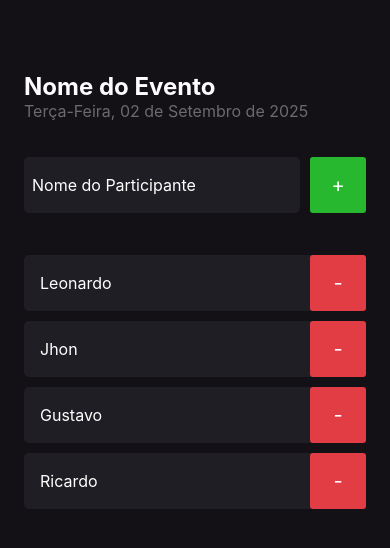
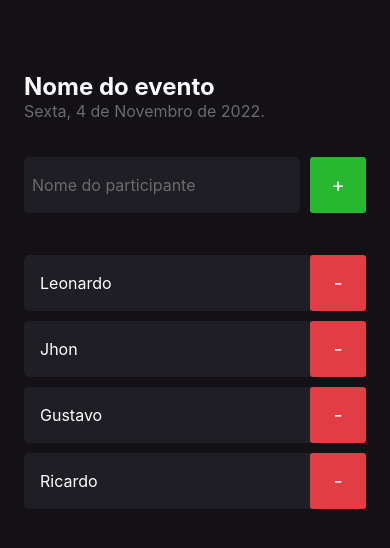
Before and after one commit to LeoAnders/im-here-event-track, a React Native app: screen / in a window 390 px wide. Shown: the top 548 px of the page. Built offline with nearby package versions, Linux system fonts and the light colour scheme.

Commit message:
feat: aplicar utilização do componente de `Alert` para adicionar e remover um participante

```diff
--- a/src/components/Participant/index.tsx
+++ b/src/components/Participant/index.tsx
@@ -7,7 +7,6 @@
 }
 
 export function Participant({ name, onRemove }: Props) {
-
   return (
     <View style={styles.container} >
       <Text style={styles.name}>
--- a/src/screens/Home/index.tsx
+++ b/src/screens/Home/index.tsx
@@ -1,65 +1,70 @@
-import { Text, View, TextInput, TouchableOpacity, FlatList } from "react-native";
+import { Text, View, TextInput, TouchableOpacity, FlatList, Alert } from "react-native";
 import { styles } from './styles'
 import { Participant } from "@/src/components/Participant";
 
 export function Home() {
-  const participants = [
-    {
-      id: 1,
-      name: 'Leonardo'
-    },
-    {
-      id: 2,
-      name: 'Jhon'
-    },
-    {
-      id: 3,
-      name: 'Gustavo'
-    },
-    {
-      id: 4,
-      name: 'Ricardo'
-    },
-  ]
+  const participants = ['Leonardo', 'Jhon', 'Gustavo', 'Ricardo'];
 
   function handleParticipantAdd() {
+    if (participants.includes("Rodrigo")) {
+      return Alert.alert("Participante existe", "Já existe um participante na lista com esse nome.");
+    }
   }
 
-  function handleParticipantRemove() {
+  function handleParticipantRemove(name: string) {
+    Alert.alert("Remover", `Remover o participante ${name}?`, [
+      {
+        text: 'Sim',
+        onPress: () => Alert.alert("Deletado!")
+      },
+      {
+        text: 'Não',
+        style: 'cancel'
+      }
+    ])
   }
 
   return (
     <View style={styles.container}>
-      <Text style={styles.eventName}>Nome do Evento</Text>
-      <Text style={styles.eventDate}>Terça-Feira, 02 de Setembro de 2025</Text>
+      <Text style={styles.eventName}>
+        Nome do evento
+      </Text>
+
+      <Text style={styles.eventDate}>
+        Sexta, 4 de Novembro de 2022.
+      </Text>
 
       <View style={styles.form}>
         <TextInput
           style={styles.input}
-          placeholder="Nome do Participante"
+          placeholder="Nome do participante"
+          placeholderTextColor="#6B6B6B"
         />
 
         <TouchableOpacity style={styles.button} onPress={handleParticipantAdd}>
-          <Text style={styles.buttonText}> + </Text>
+          <Text style={styles.buttonText}>
+            +
+          </Text>
         </TouchableOpacity>
       </View>
 
       <FlatList
         data={participants}
-        keyExtractor={item => item.id.toString()}
+        keyExtractor={(item) => item}
         renderItem={({ item }) => (
           <Participant
-            name={item.name}
-            onRemove={handleParticipantRemove()}
+            key={item}
+            name={item}
+            onRemove={() => handleParticipantRemove(item)}
           />
         )}
         showsVerticalScrollIndicator={false}
         ListEmptyComponent={() => (
-          <Text style={styles.listEmptytext}>
-            Ninguém chegou ainda? Adicione participantes a sua lista de presença.
+          <Text style={styles.listEmptyText}>
+            Ninguém chegou no evento ainda? Adicione participantes a sua lista de presença.
           </Text>
         )}
       />
     </View>
-  );
+  )
 }
--- a/src/screens/Home/styles.ts
+++ b/src/screens/Home/styles.ts
@@ -45,7 +45,7 @@
     marginTop: 36,
     marginBottom: 42,
   },
-  listEmptytext: {
+  listEmptyText: {
     color: '#FFF',
     fontSize: 14,
     textAlign: 'center',
```
